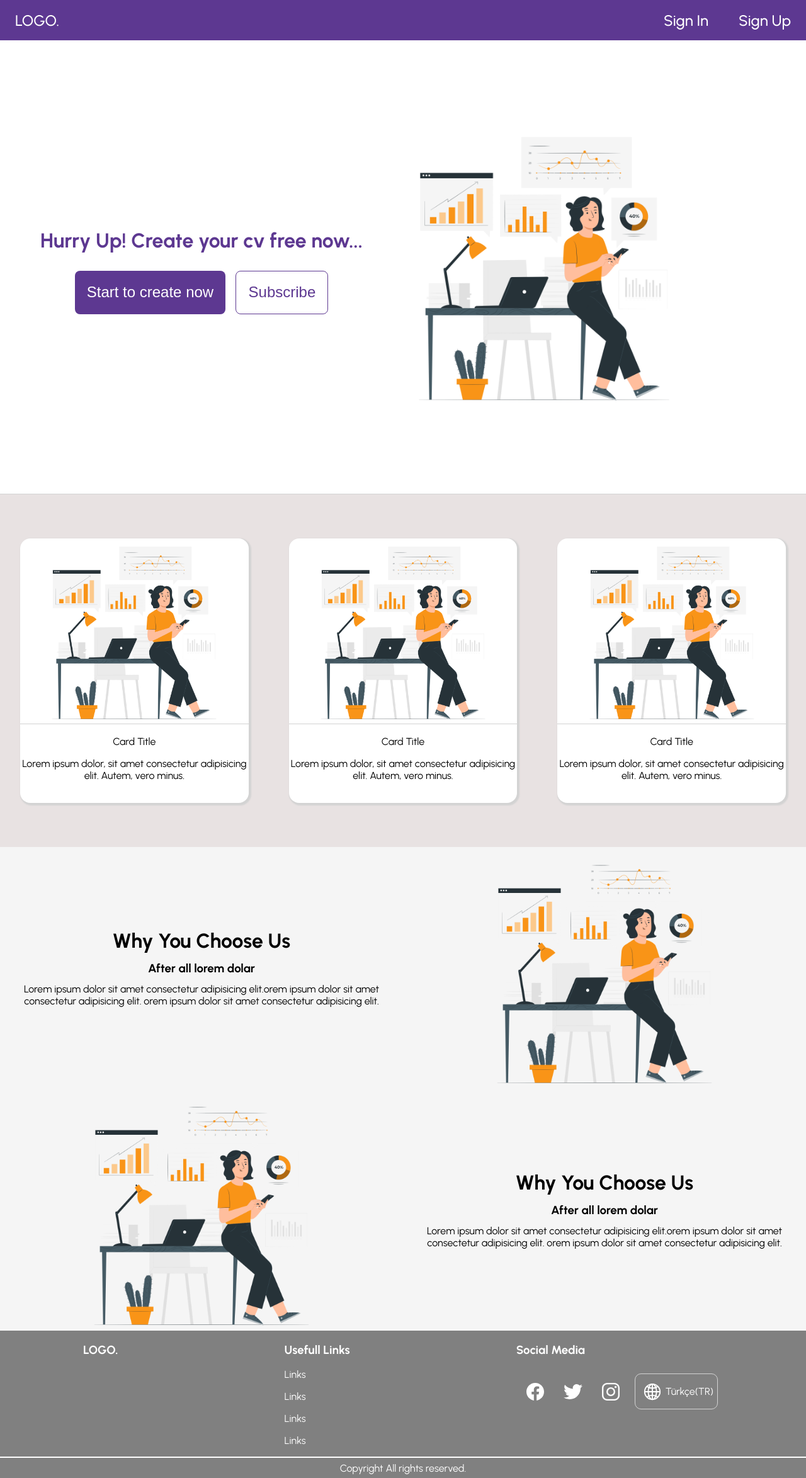
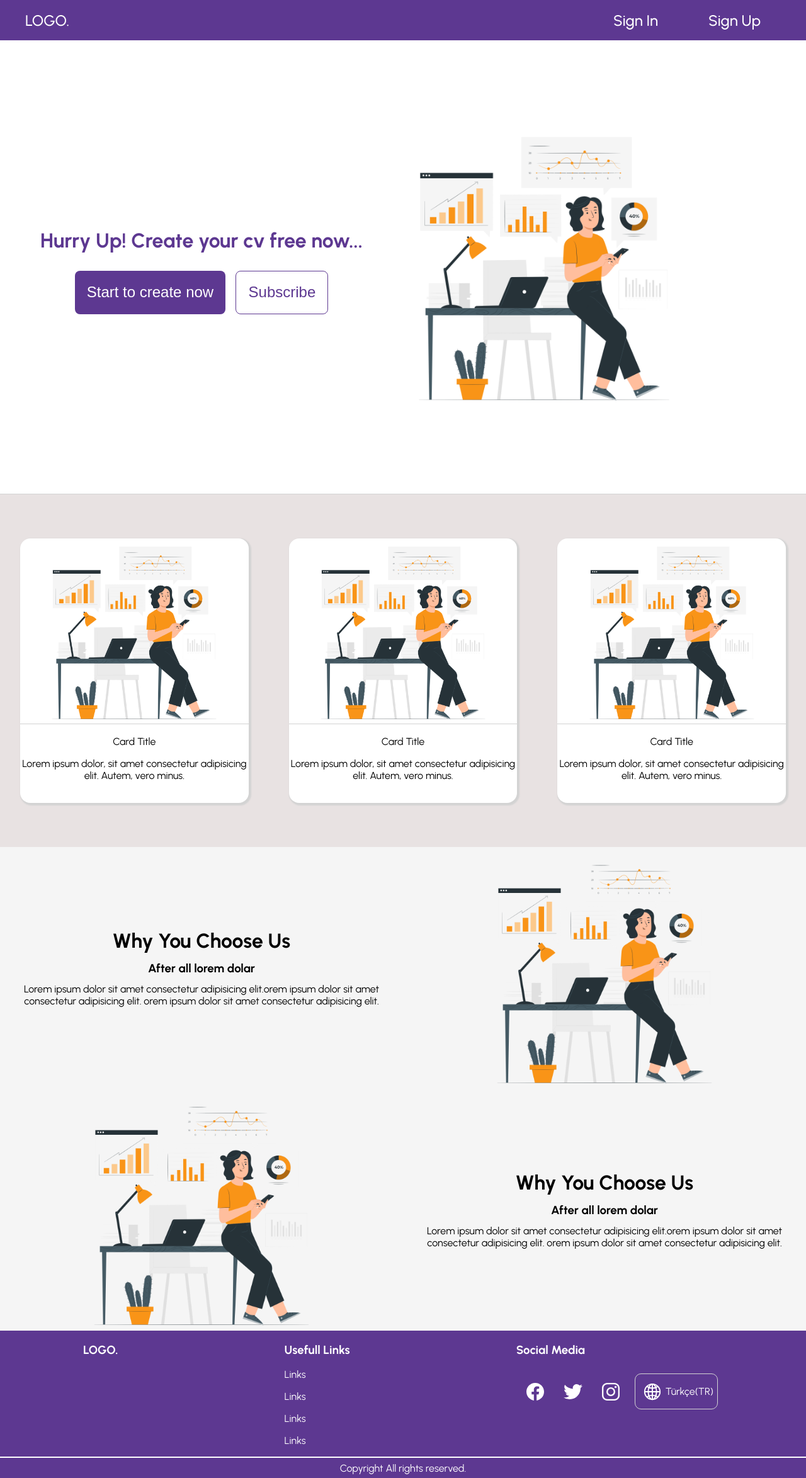
Before and after one commit to AhmetUnsal98/make-your-cv, a React (Create React App) app: page / in a window 1280 px wide. Shown: the whole page at 63% size. Built offline with nearby package versions, Linux system fonts and the light colour scheme.

Commit message:
some changes about footer header

```diff
--- a/src/components/Footer/footer.scss
+++ b/src/components/Footer/footer.scss
@@ -3,11 +3,12 @@
     flex-direction: column;
     width: 100vw;
     height: auto;
-    background-color: gray;
+    background-color: #5d3891;
     p,
     h3,
     span {
         color: white;
+        cursor: pointer;
     }
     .upper-footer {
         display: flex;
@@ -19,7 +20,7 @@
         align-items: center;
         justify-content: center;
         height: 2rem;
-        background-color: gray;
+        background-color: #5d3891;
         border-top: 2px solid white;
         text-align: center;
     }
--- a/src/components/Header/header.scss
+++ b/src/components/Header/header.scss
@@ -1,4 +1,4 @@
-.container {
+.header {
     width: 100%;
     height: 4rem;
     display: flex;
@@ -6,6 +6,7 @@
     align-items: center;
     justify-content: space-between;
     background-color: #5d3891;
+    position: sticky;
     a,
     p {
         text-decoration: none;
@@ -14,5 +15,29 @@
         margin: 1.5rem;
         font-size: 1.5rem;
         cursor: pointer;
+        padding: 1rem;
     }
 }
+.auth-container {
+    display: flex;
+    flex-direction: row;
+    align-items: center;
+    padding-right: 2rem;
+}
+.header.fixed {
+    position: fixed;
+    background-color: #5d3891;
+    transform: perspective();
+    animation: 0.3s changeCard linear;
+    transition: transform ease-in-out;
+
+    @keyframes changeCard {
+        0%,
+        70% {
+            opacity: 0;
+        }
+        100% {
+            opacity: 1;
+        }
+    }
+}
--- a/src/components/Header/index.tsx
+++ b/src/components/Header/index.tsx
@@ -1,8 +1,19 @@
-import React from "react";
+import React, { useState } from "react";
 import "./header.scss";
+
 const Header = () => {
+  const [fix, setFix] = useState(false);
+
+  function setFixed() {
+    if (window.scrollY >= 100) {
+      setFix(true);
+    } else {
+      setFix(false);
+    }
+  }
+  window.addEventListener("scroll", setFixed);
   return (
-    <div className="container">
+    <div className={fix ? "header fixed" : "header"}>
       <div className="logo-container">
         <p>LOGO.</p>
       </div>
```
